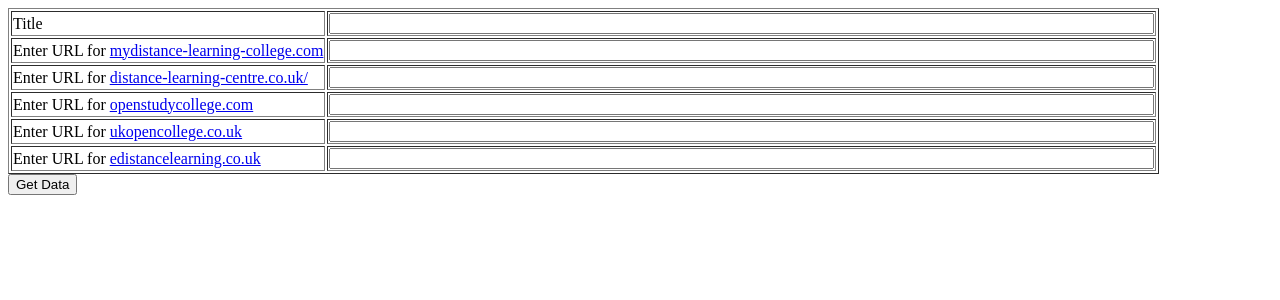
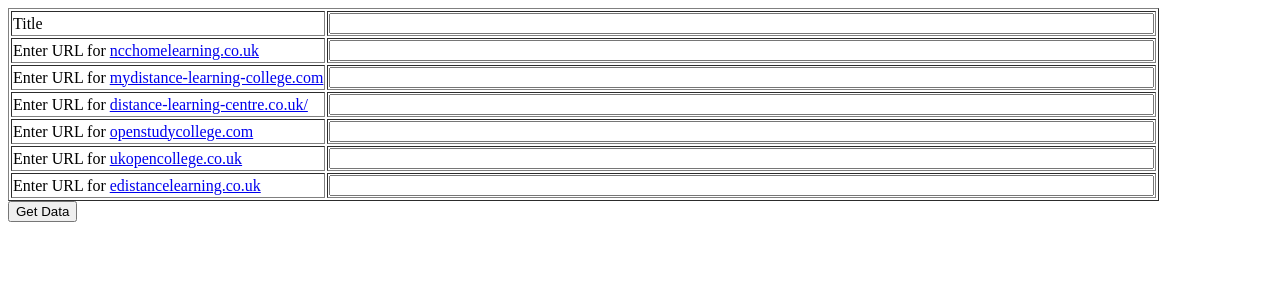
Before and after one commit to satyandrab/django-pricing, a Django app: page /pricing/ in a window 1280 px wide. Shown: the top 300 px of the page. Run offline with Django 3.2, Linux system fonts and the light colour scheme.

Commit message:
for sixth URL

```diff
--- a/mysite/pricing/views.py
+++ b/mysite/pricing/views.py
@@ -33,12 +33,21 @@ def detail(request):
     url3 = request.GET['3']
     url4 = request.GET['4']
     url5 = request.GET['5']
+    url6 = request.GET['6']
 
     prices = []
-    for u in [url1, url2, url3, url4, url5]:
+    for u in [url1, url2, url3, url4, url5, url6]:
         try:
             op = urllib2.urlopen(u)
             src = op.read()
+            if 'ncchomelearning.co.uk' in u:
+                parsed_src = html.fromstring(src)
+                price = parsed_src.xpath("//span[@class='price']/text()")
+#                price = re.findall('<span id="sp_price" class="total-value">(.*?)</', src)
+                if price:
+                    prices.append(price[0].replace('Now:','').strip())
+                else:
+                    prices.append(u)
             if 'mydistance-learning' in u:
                 parsed_src = html.fromstring(src)
                 price = parsed_src.xpath("//span[@class='price']/text()")
--- a/mysite/templates/pricing/index.html
+++ b/mysite/templates/pricing/index.html
@@ -8,6 +8,10 @@
 <tr>
 <td align="left">Title</div>
 <td align="center" width='200px'><input type='text' value='' size="100"></div>
+</tr>
+<tr>
+<td align="left">Enter URL for <a href="http://www.ncchomelearning.co.uk/">ncchomelearning.co.uk</a></div>
+<td align="center"><input type='text' value='' id='6' name='6' size="100"></div>
 </tr>
 <tr>
 <td align="left">Enter URL for <a href="http://mydistance-learning-college.com/">mydistance-learning-college.com</a></div>
```
